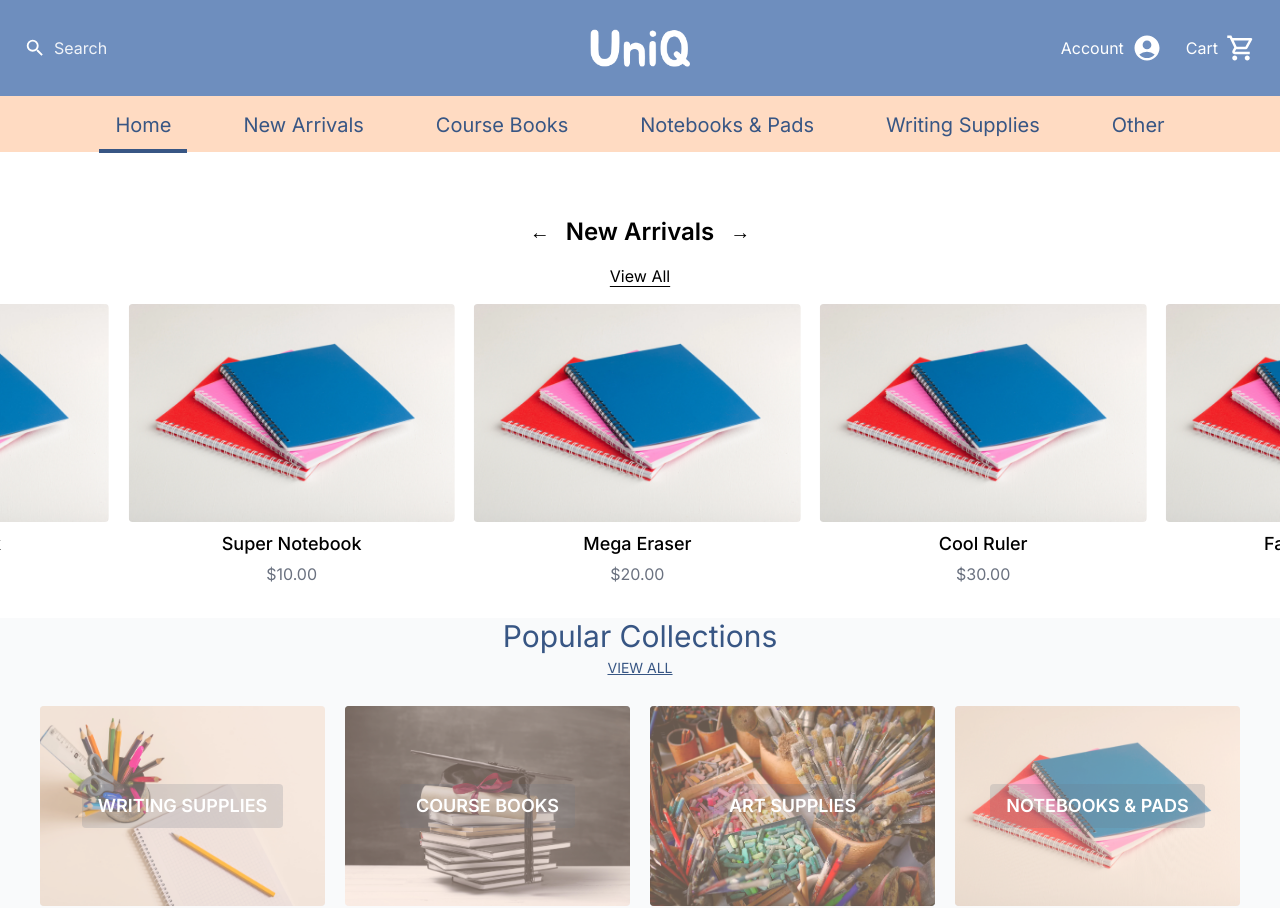
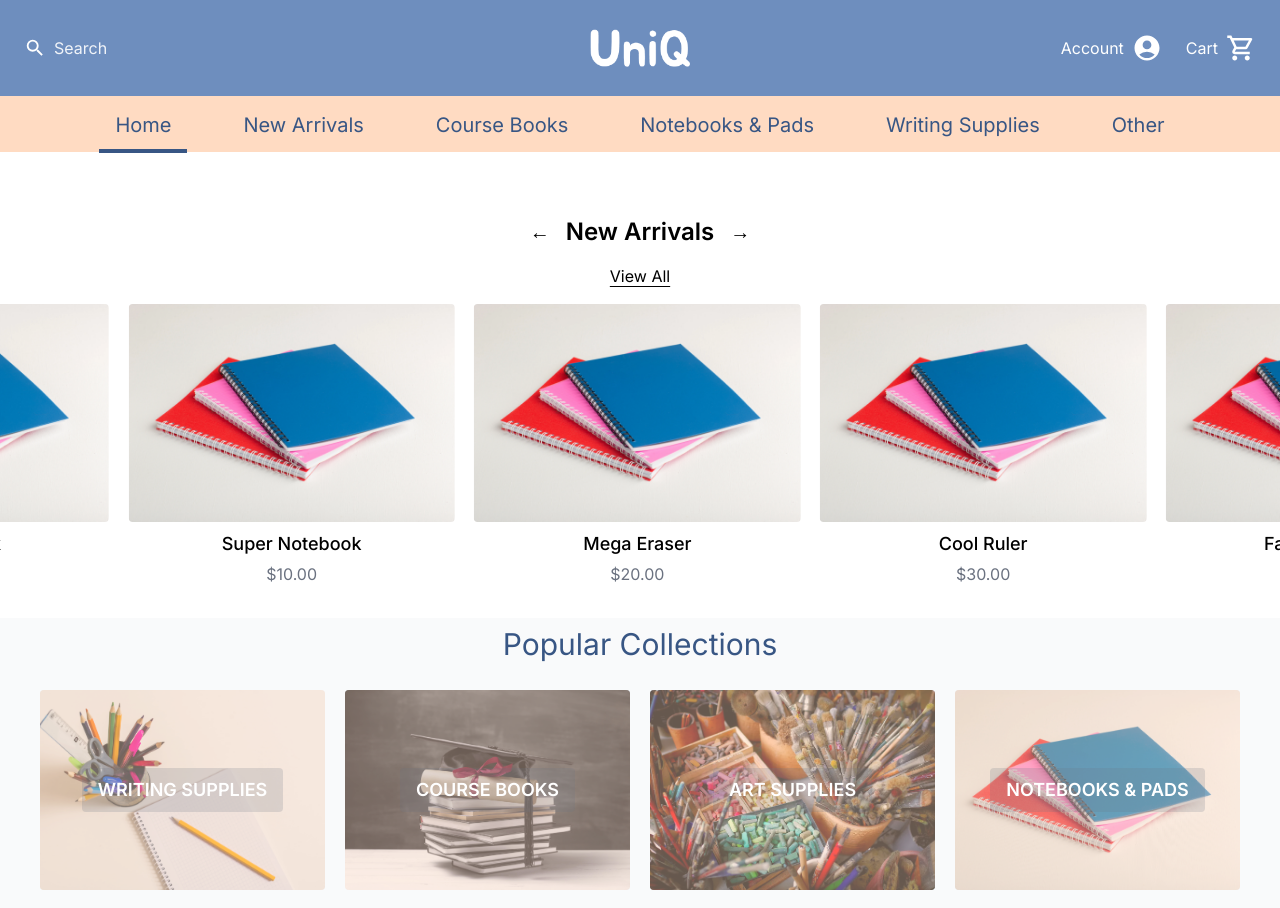
Before and after one commit to Softeng310-project/UniQ, a Next.js app: page / in a window 1280 px wide. Shown: the top 908 px of the page. Built offline with nearby package versions, Linux system fonts and the light colour scheme; a web font is replaced by a local one.

Commit message:
Added not implemented pages to the top nav bar, and also to the popular collections.

```diff
--- a/app/page.tsx
+++ b/app/page.tsx
@@ -1,6 +1,4 @@
-import Navbar from '@/components/common/Navbar'
 import PopCollections from '@/components/home/PopCollections'
-import Footer from '@/components/common/Footer'
 import NewArrivals from '@/components/home/NewArrivals'
 
 export default function Home() {
--- a/components/common/Navbar.tsx
+++ b/components/common/Navbar.tsx
@@ -79,11 +79,11 @@ export function TopBar() {
 
       {/* Right - Account + Cart */}
       <div className="flex items-center space-x-6">
-        <Link href="/account" className="flex items-center space-x-2 cursor-pointer">
+        <Link href="/not-implemented" className="flex items-center space-x-2 cursor-pointer">
           <span>Account</span>
           <MdAccountCircle size={30} />
         </Link>
-        <Link href="/cart" className="flex items-center space-x-2 cursor-pointer">
+        <Link href="/not-implemented" className="flex items-center space-x-2 cursor-pointer">
           <span>Cart</span>
           <MdOutlineShoppingCart size={30} />
         </Link>
@@ -99,7 +99,8 @@ export function BottomBar() {
 
   const items: Item[] = [
     { name: "Home", path: "/" },
-    { name: "New Arrivals", path: "/new-arrivals" },
+    // Change to /new-arrivals when implemented
+    { name: "New Arrivals", path: "/not-implemented" },
 
     // Example mega menus (3 columns like your screenshot).
     {
@@ -113,7 +114,8 @@ export function BottomBar() {
     },
     {
       name: "Notebooks & Pads",
-      path: "/notebooks",
+      // Change to /notebooks when implemented
+      path: "/not-implemented",
       menu: [
         ["A4 Pads", "A5 Pads", "Dot Grid"],
         ["Hardcover Notebooks", "Softcover Notebooks"],
@@ -122,7 +124,8 @@ export function BottomBar() {
     },
     {
       name: "Writing Supplies",
-      path: "/writing-supplies",
+      // Change to /writing-supplies when implemented
+      path: "/not-implemented",
       menu: [
         ["Ballpoint", "Gel", "Fountain"],
         ["Highlighters", "Fineliners"],
@@ -131,7 +134,8 @@ export function BottomBar() {
     },
     {
       name: "Other",
-      path: "/other",
+      // Change to /other when implemented
+      path: "/not-implemented",
       menu: [
         ["Calculators", "Rulers"],
         ["Folders & Files", "Binders"],
--- a/components/home/PopCollections.tsx
+++ b/components/home/PopCollections.tsx
@@ -3,38 +3,30 @@ import Image from "next/image";
 export function Title() {
     return (
         <div>
-      <h2 className="text-3xl text-[#385684] text-center">
+      <h2 className="text-3xl text-[#385684] text-center mt-2">
         Popular Collections
       </h2>
-      <div className="flex justify-center">
-      <p className="mt-1 text-sm text-[#385684] text-center underline cursor-pointer hover:text-blue-700">
-        VIEW ALL
-      </p>
-      </div>
     </div>
     );
 }
 
 export function Collections() {
   const items = [
-    { src: "/assets/WritingSupplies.webp", alt: "Writing Supplies" },
-    { src: "/assets/CourseBooks.webp", alt: "Course Books" },
-    { src: "/assets/ArtSupplies.webp", alt: "Art Supplies" },
-    { src: "/assets/Notebooks.webp", alt: "Notebooks & Pads" },
-    { src: "/assets/Calculators.webp", alt: "Calculators" },
-    { src: "/assets/Erasers.webp", alt: "Erasers" },
-    { src: "/assets/Rulers.webp", alt: "Rulers" },
-    { src: "/assets/Scissors.webp", alt: "Scissors" },
+    { src: "/assets/WritingSupplies.webp", alt: "Writing Supplies", path: "/not-implemented" },
+    { src: "/assets/CourseBooks.webp", alt: "Course Books", path: "/course-books" },
+    { src: "/assets/ArtSupplies.webp", alt: "Art Supplies", path: "/not-implemented" },
+    { src: "/assets/Notebooks.webp", alt: "Notebooks & Pads", path: "/not-implemented" },
+    { src: "/assets/Calculators.webp", alt: "Calculators", path: "/not-implemented" },
+    { src: "/assets/Erasers.webp", alt: "Erasers", path: "/not-implemented" },
+    { src: "/assets/Rulers.webp", alt: "Rulers", path: "/not-implemented" },
+    { src: "/assets/Scissors.webp", alt: "Scissors", path: "/not-implemented" },
   ];
 
   return (
     <div className="px-10">
       <div className="grid grid-cols-2 md:grid-cols-4 gap-x-5 gap-y-5">
         {items.map((item, i) => (
-          <div
-            key={i}
-            className="relative w-full h-[200px] cursor-pointer"
-          >
+          <a href={item.path} key={i} className="relative w-full h-[200px] cursor-pointer block">
             {/* Image */}
             <Image
               src={item.src}
@@ -61,7 +53,7 @@ export function Collections() {
                 </span>
               </div>
             </div>
-          </div>
+          </a>
         ))}
       </div>
     </div>
```
